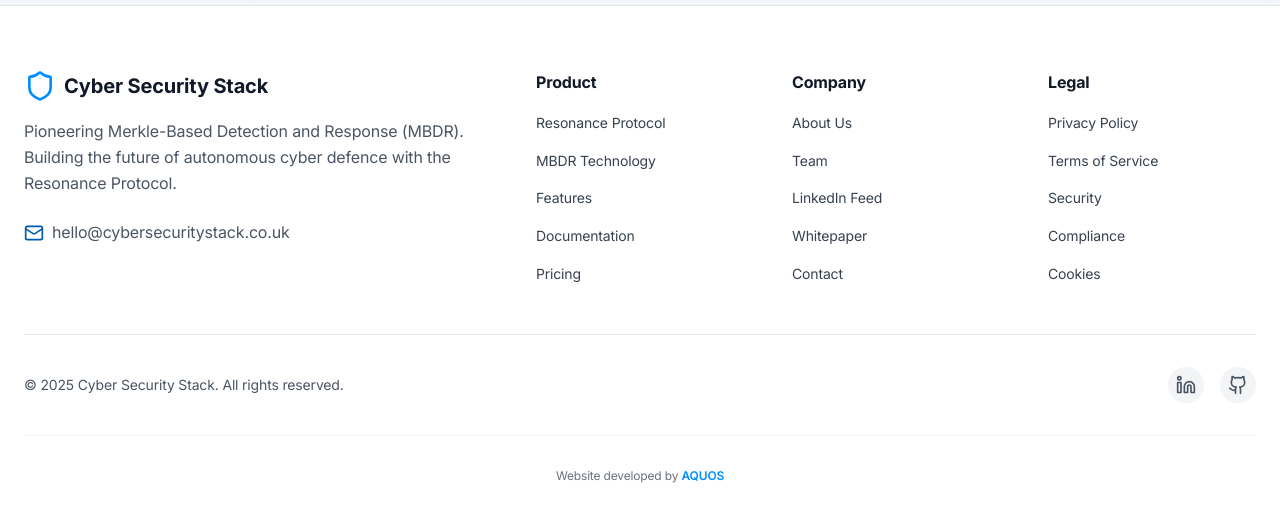
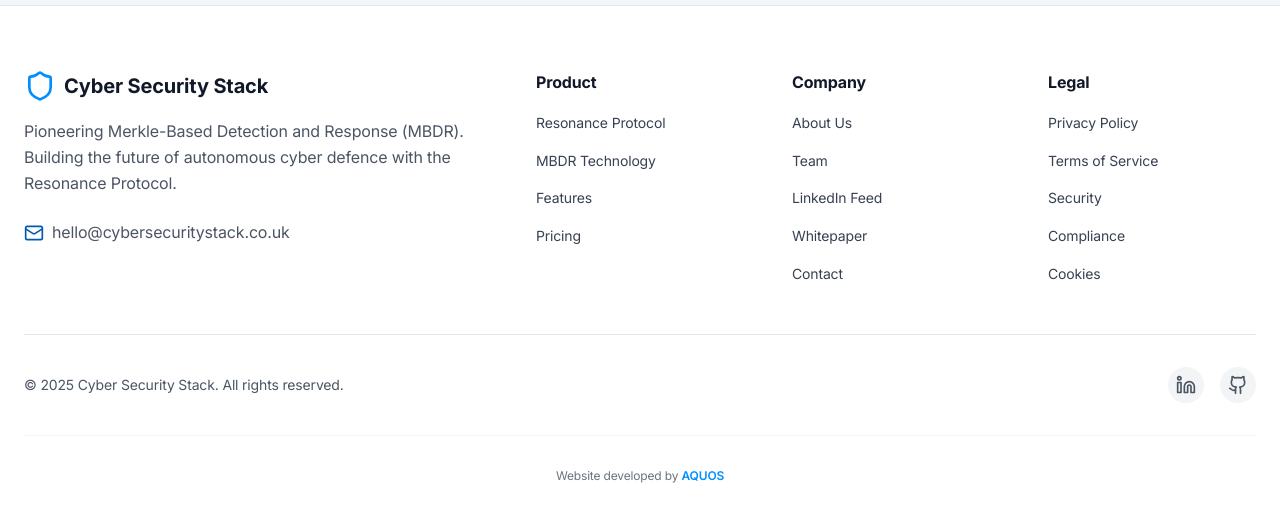
Before and after one commit to DevanshM1211/Cybersecurity-Stack-Website, a Next.js app: page / in a window 1280 px wide. Shown: the part 2459-2972 px from the top of the page. Built offline with nearby package versions, Linux system fonts and the light colour scheme; no server answers.

Commit message:
Footer fixes (light mode & remove documentation)

```diff
--- a/components/Footer.tsx
+++ b/components/Footer.tsx
@@ -2,20 +2,25 @@
 
 import { Shield, Mail, Linkedin, Github } from "lucide-react";
 import { motion } from "framer-motion";
+import { useTheme } from "@/contexts/ThemeContext";
 
 const Footer = () => {
+  const { theme } = useTheme();
+
   const footerLinks = {
     Product: [
       { name: "Resonance Protocol", href: "/protocol" },
       { name: "MBDR Technology", href: "/mbdr" },
       { name: "Features", href: "/#core-features" },
-      { name: "Documentation", href: "/documentation" },
       { name: "Pricing", href: "/contact" },
     ],
     Company: [
       { name: "About Us", href: "/about" },
       { name: "Team", href: "/team" },
-      { name: "LinkedIn Feed", href: "/#linkedin" },
+      {
+        name: "LinkedIn Feed",
+        href: "https://www.linkedin.com/company/cyber-security-stack/",
+      },
       { name: "Whitepaper", href: "/documentation" },
       { name: "Contact", href: "/contact" },
     ],
@@ -42,8 +47,11 @@ const Footer = () => {
   ];
 
   return (
-    <footer className="bg-white dark:bg-cyber-darker border-t border-gray-200 dark:border-gray-800 pt-16 pb-8">
-      <div className="container mx-auto px-6">
+    <footer
+      className="border-t border-gray-200 dark:border-gray-800 pt-16 pb-8 relative"
+      style={{ backgroundColor: theme === "light" ? "#ffffff" : "#0a0e27" }}
+    >
+      <div className="container mx-auto px-6 relative z-10">
         {/* Main Footer Content */}
         <div className="grid md:grid-cols-2 lg:grid-cols-5 gap-12 mb-12">
           {/* Company Info */}
```
